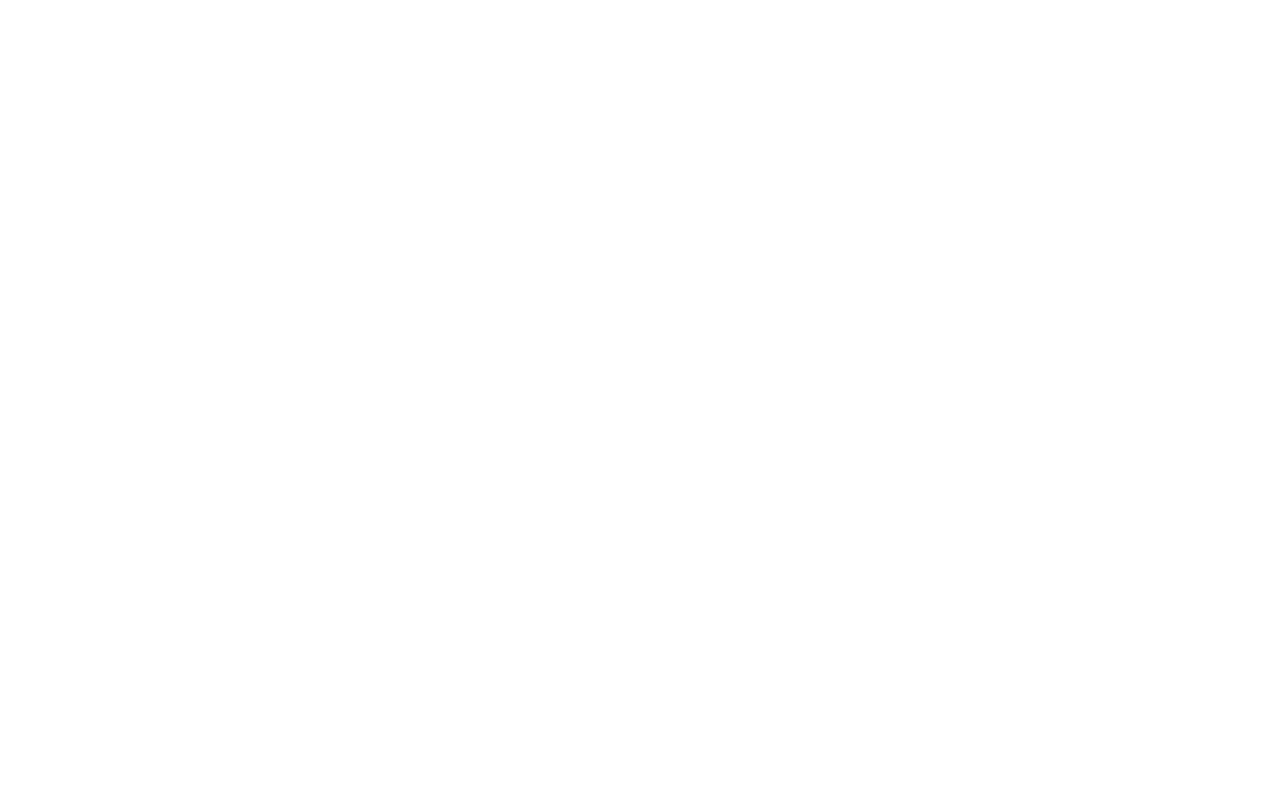
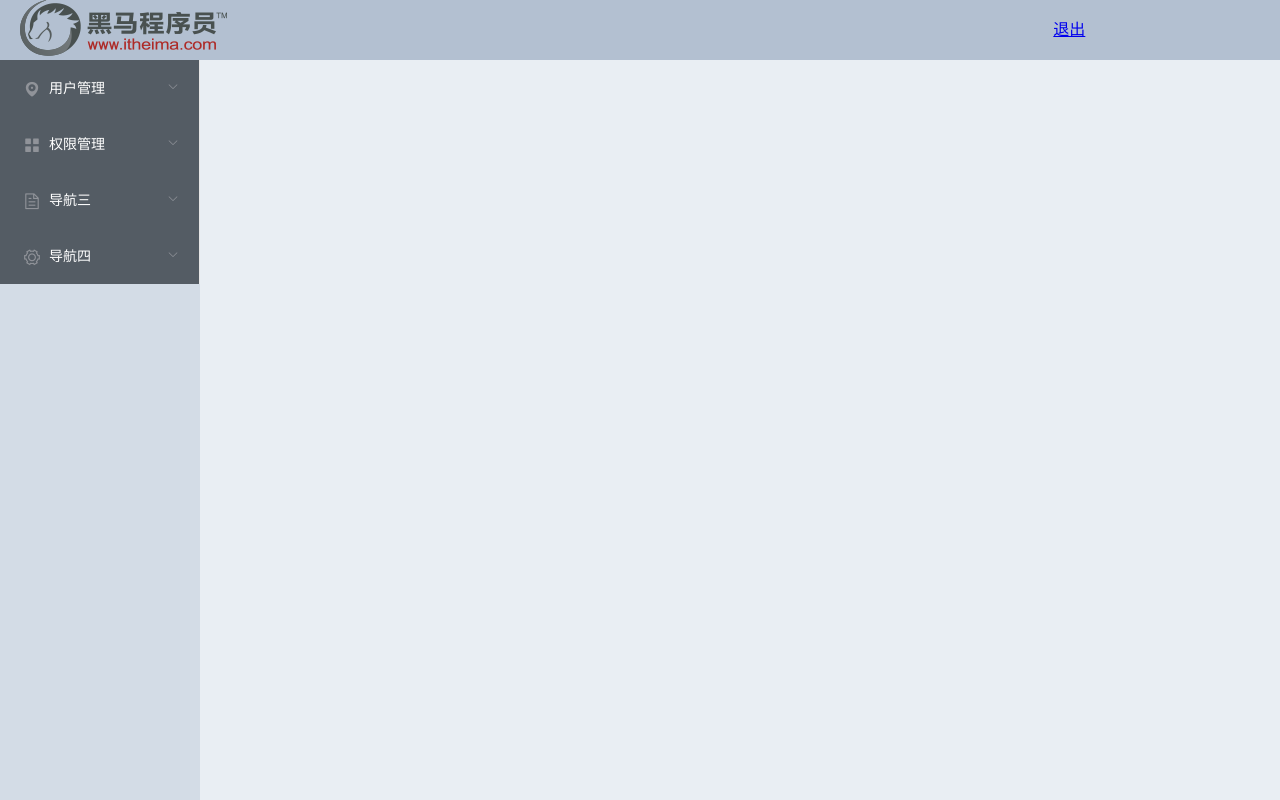
Before and after one commit to LearningLog/admin-vue, a Vue app: page / in a window 1280 px wide. Built offline with nearby package versions, Linux system fonts and the light colour scheme; sample sign-in values are in the browser's storage.

Commit message:
element-ui处理页面，完成登录、登出功能，登录存储token并使用路由守卫拦截非登录组件的权限认证，消息提示，添加角色列表组件并配置为home组件的子路由，使用axios配置请求头携带token令牌请求用户信息并渲染到组件

```diff
--- /dev/null
+++ b/src/assets/css/style.css
@@ -0,0 +1,9 @@
+html,
+body {
+  height: 100%;
+}
+
+body {
+  margin: 0;
+  padding: 0;
+}
--- a/src/components/home/home.vue
+++ b/src/components/home/home.vue
@@ -1,20 +1,122 @@
 
 <template>
-<div>
-  <router-view></router-view>
-</div>
+  <el-container class="home-container">
+    <el-header>
+      <el-row>
+        <el-col :span="4"><div class="grid-content bg-purple-dark"><img src="./logo.png" alt=""></div></el-col>
+        <el-col :offset="16" :span="4"><div class="grid-content bg-purple-dark"><a href="#" class="logout" @click.prevent="logout">退出</a></div></el-col>
+      </el-row>
+    </el-header>
+    <el-container>
+      <el-aside width="200px">
+        <el-menu
+          :unique-opened="true"
+          :router="true"
+          default-active="2"
+          class="el-menu-vertical-demo"
+          @open="handleOpen"
+          @close="handleClose"
+          background-color="#545c64"
+          text-color="#fff"
+          active-text-color="#ffd04b">
+          <el-submenu index="1">
+            <template slot="title">
+              <i class="el-icon-location"></i>
+              <span>用户管理</span>
+            </template>
+            <el-menu-item-group>
+              <el-menu-item index="/users">用户列表</el-menu-item>
+            </el-menu-item-group>
+          </el-submenu>
+          <el-submenu index="2">
+            <template slot="title">
+              <i class="el-icon-menu"></i>
+              <span>权限管理</span>
+            </template>
+            <el-menu-item-group>
+              <el-menu-item index="/roles">角色列表</el-menu-item>
+              <el-menu-item index="2-2">权限列表</el-menu-item>
+            </el-menu-item-group>
+          </el-submenu>
+          <el-submenu index="3">
+            <template slot="title">
+              <i class="el-icon-document"></i>
+              <span>导航三</span>
+            </template>
+            <el-menu-item-group>
+              <el-menu-item index="3-1">用户管理</el-menu-item>
+            </el-menu-item-group>
+          </el-submenu>
+          <el-submenu index="4">
+            <template slot="title">
+              <i class="el-icon-setting"></i>
+              <span>导航四</span>
+            </template>
+            <el-menu-item-group>
+              <el-menu-item index="4-1">用户管理</el-menu-item>
+            </el-menu-item-group>
+          </el-submenu>
+        </el-menu>
+      </el-aside>
+      <el-main>
+        <router-view></router-view>
+      </el-main>
+    </el-container>
+  </el-container>
 </template>
 
 <script>
 export default {
   data () {
     return {
-
+    }
+  },
+  methods: {
+    handleOpen (key, keyPath) {
+      console.log(key, keyPath)
+    },
+    handleClose (key, keyPath) {
+      console.log(key, keyPath)
+    },
+    logout () {
+      this.$confirm('确认退出吗?', '提示', {
+        confirmButtonText: '确定',
+        cancelButtonText: '取消',
+        type: 'warning'
+      }).then(() => {
+        this.$message({
+          type: 'success',
+          message: '退出成功!'
+        })
+        window.localStorage.removeItem('admin-token')
+        this.$router.push({
+          name: 'login'
+        })
+      }).catch(() => {
+        // 捕获出错
+      })
     }
   }
 }
 </script>
 
 <style>
-
+#app {
+  height: 100%;
+}
+.el-header {
+  background-color: #B3C0D1;
+}
+.el-aside {
+    background-color: #D3DCE6;
+}
+.el-main {
+    background-color: #E9EEF3;
+}
+.home-container {
+  height: 100%;
+}
+.logout {
+  line-height: 60px;
+}
 </style>
--- a/src/components/login/login.vue
+++ b/src/components/login/login.vue
@@ -1,6 +1,7 @@
 <template>
-<div class="login-wrap">
-   <el-form label-position="top" ref="form" :model="userForm" label-width="80px">
+<div class="login-wrap login">
+   <el-form class="login-form" label-position="top" ref="form" :model="userForm" label-width="80px">
+     <h2>用户登录</h2>
     <el-form-item label="用户名">
       <el-input
         v-model="userForm.username"></el-input>
@@ -11,14 +12,14 @@
          v-model="userForm.password"></el-input>
     </el-form-item>
     <el-form-item>
-      <el-button type="primary" @click="login">立即创建</el-button>
-      <el-button>取消</el-button>
+      <el-button type="primary" @click="login" class="login-btn">立即创建</el-button>
     </el-form-item>
   </el-form>
  </div>
 </template>
 
 <script>
+import '../../assets/css/style.css'
 import axios from 'axios'
 export default {
   data () {
@@ -31,15 +32,16 @@ export default {
   },
   methods: {
     async login () {
-      const res = await axios.post(
-        'http://localhost:8888/api/private/v1/login',
-        this.userForm
-      )
+      const res = await axios.post('http://localhost:8888/api/private/v1/login', this.userForm)
       const data = res.data
-      console.log(res)
-      if(data.meta.status === 200) {
+      if (data.meta.status === 200) {
+        window.localStorage.setItem('admin-token', JSON.stringify(data.data))
         this.$router.push({
           name: 'home'
+        })
+        this.$message({
+          type: 'success',
+          message: '大吉大利，登录成功!'
         })
       }
     }
@@ -48,5 +50,29 @@ export default {
 </script>
 
 <style>
+#app {
+  height: 100%;
+}
 
+.login {
+  background-color: rgb(50,64,87);
+  height: 100%;
+}
+
+.login-form {
+  width: 400px;
+  background-color: #fff;
+  padding: 30px;
+  border-radius: 10px;
+  position: absolute;
+  left: 50%;
+  top: 50%;
+  margin-left: -200px;
+  margin-top: -200px;
+  box-sizing: border-box;
+}
+
+.login-btn {
+  width: 100%;
+}
 </style>
--- /dev/null
+++ b/src/components/role/role-list.vue
@@ -0,0 +1,19 @@
+<template>
+<div>
+  <p>角色列表组件</p>
+</div>
+</template>
+
+<script>
+export default {
+  data () {
+    return {
+
+    }
+  }
+}
+</script>
+
+<style>
+
+</style>
--- /dev/null
+++ b/src/components/user/users-list.vue
@@ -0,0 +1,101 @@
+<template>
+  <div class="user-list-wrap">
+    <el-row class="user-list-breadcrumb">
+      <el-col :span="24">
+        <el-breadcrumb separator-class="el-icon-arrow-right">
+          <el-breadcrumb-item :to="{ path: '/' }">首页</el-breadcrumb-item>
+          <el-breadcrumb-item>用户管理</el-breadcrumb-item>
+          <el-breadcrumb-item>用户列表</el-breadcrumb-item>
+        </el-breadcrumb>
+      </el-col>
+    </el-row>
+    <el-row class="user-list-search">
+      <el-col :span="8">
+        <el-input placeholder="请输入内容" v-model="searchText" class="input-with-select">
+          <el-button slot="append" icon="el-icon-search"></el-button>
+        </el-input>
+      </el-col>
+      <el-col :span="2">
+        <el-button type="success" plain>添加用户</el-button>
+      </el-col>
+    </el-row>
+    <el-table
+      :data="tableData"
+      stripe
+      style="width: 100%">
+      <el-table-column
+        prop="username"
+        label="姓名"
+        width="180">
+      </el-table-column>
+      <el-table-column
+        prop="email"
+        label="邮箱"
+        width="180">
+      </el-table-column>
+      <el-table-column
+        prop="mobile"
+        label="电话">
+      </el-table-column>
+      </el-table>
+      <div class="block user-list-pagination">
+        <el-pagination
+          @size-change="handleSizeChange"
+          @current-change="handleCurrentChange"
+          :current-page="4"
+          :page-sizes="[100, 200, 300, 400]"
+          :page-size="100"
+          layout="total, sizes, prev, pager, next, jumper"
+          :total="400">
+        </el-pagination>
+      </div>
+  </div>
+</template>
+
+<script>
+import axios from 'axios'
+export default {
+  async created () {
+    const {token} = JSON.parse(window.localStorage.getItem('admin-token'))
+    console.log(token)
+    const res = await axios.get('http://localhost:8888/api/private/v1/users', {
+      headers: {
+        Authorization: token
+      },
+      params: {
+        pagenum: 1,
+        pagesize: 5
+      }
+    })
+    this.tableData = res.data.data.users
+  },
+  data () {
+    return {
+      searchText: '',
+      tableData: []
+    }
+  },
+  methods: {
+    handleSizeChange (val) {
+      console.log(`每页 ${val} 条`)
+    },
+    handleCurrentChange (val) {
+      console.log(`当前页: ${val}`)
+    }
+  }
+}
+</script>
+
+<style>
+.user-list-breadcrumb {
+  line-height: 3;
+  margin-bottom: 20px;
+}
+
+.user-list-search {
+  margin-bottom: 10px;
+}
+.user-list-pagination {
+  margin: 10px 0;
+}
+</style>
--- a/src/router/index.js
+++ b/src/router/index.js
@@ -3,9 +3,14 @@ import Router from 'vue-router'
 import Login from '@/components/login/login.vue'
 import Home from '@/components/home/home.vue'
 
+// 用户管理部分
+import UserList from '@/components/user/users-list.vue'
+
+// 角色管理部分
+import RoleList from '@/components/role/role-list.vue'
 Vue.use(Router)
 
-export default new Router({
+const router = new Router({
   routes: [
     {
       name: 'login',
@@ -15,7 +20,34 @@ export default new Router({
     {
       name: 'home',
       path: '/',
-      component: Home
+      component: Home,
+      children: [
+        {
+          name: 'user-list',
+          path: '/users',
+          component: UserList
+        },
+        {
+          name: 'role-list',
+          path: '/roles',
+          component: RoleList
+        }
+      ]
     }
   ]
 })
+router.beforeEach((to, from, next) => {
+  if (to.name === 'login') {
+    next()
+  } else {
+    const token = window.localStorage.getItem('admin-token')
+    if (!token) {
+      next({
+        name: 'login'
+      })
+    } else {
+      next()
+    }
+  }
+})
+export default router
```
Also changed, not shown: src/assets/logo.png (deleted), src/components/home/logo.png (added).
